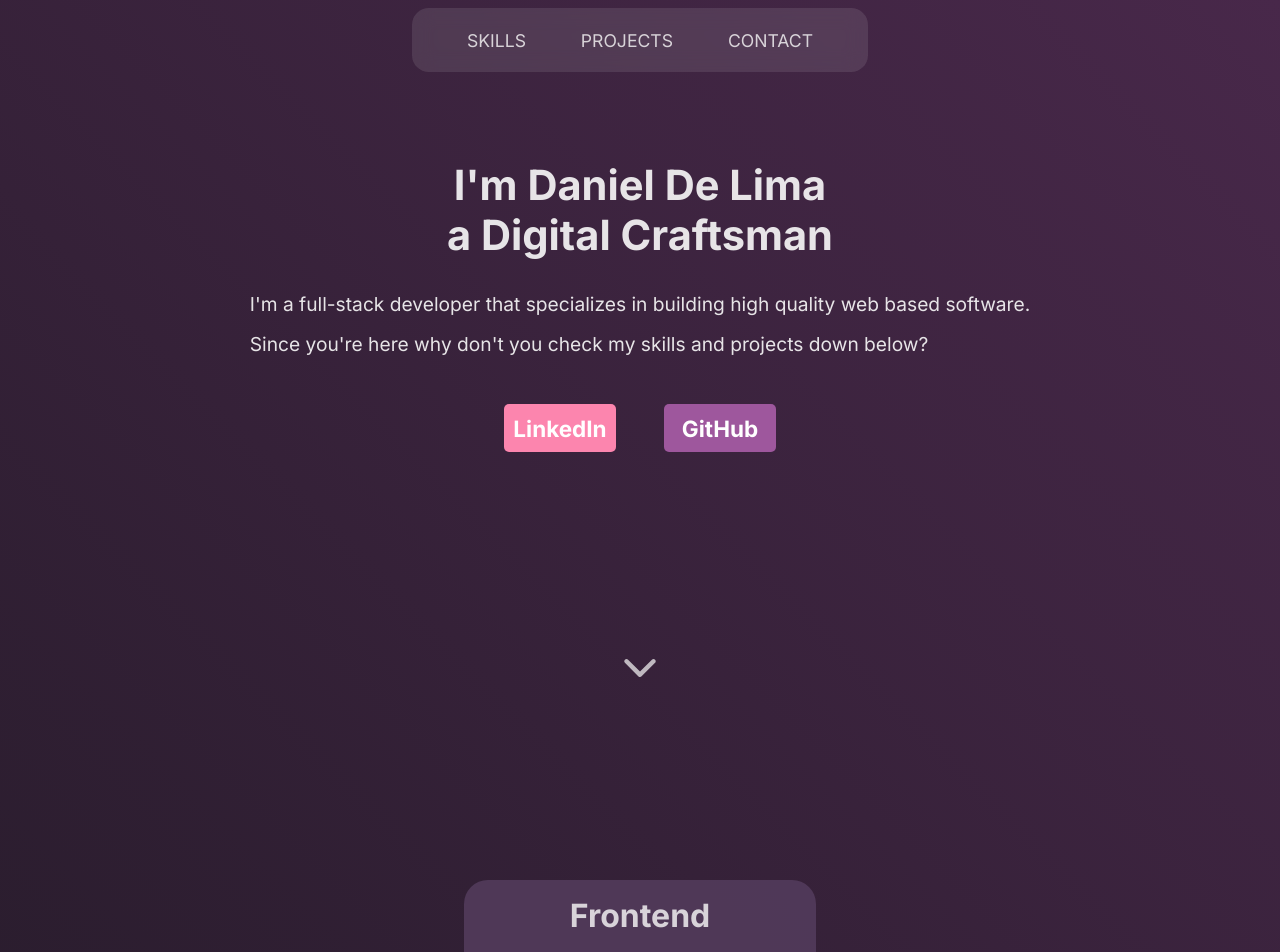
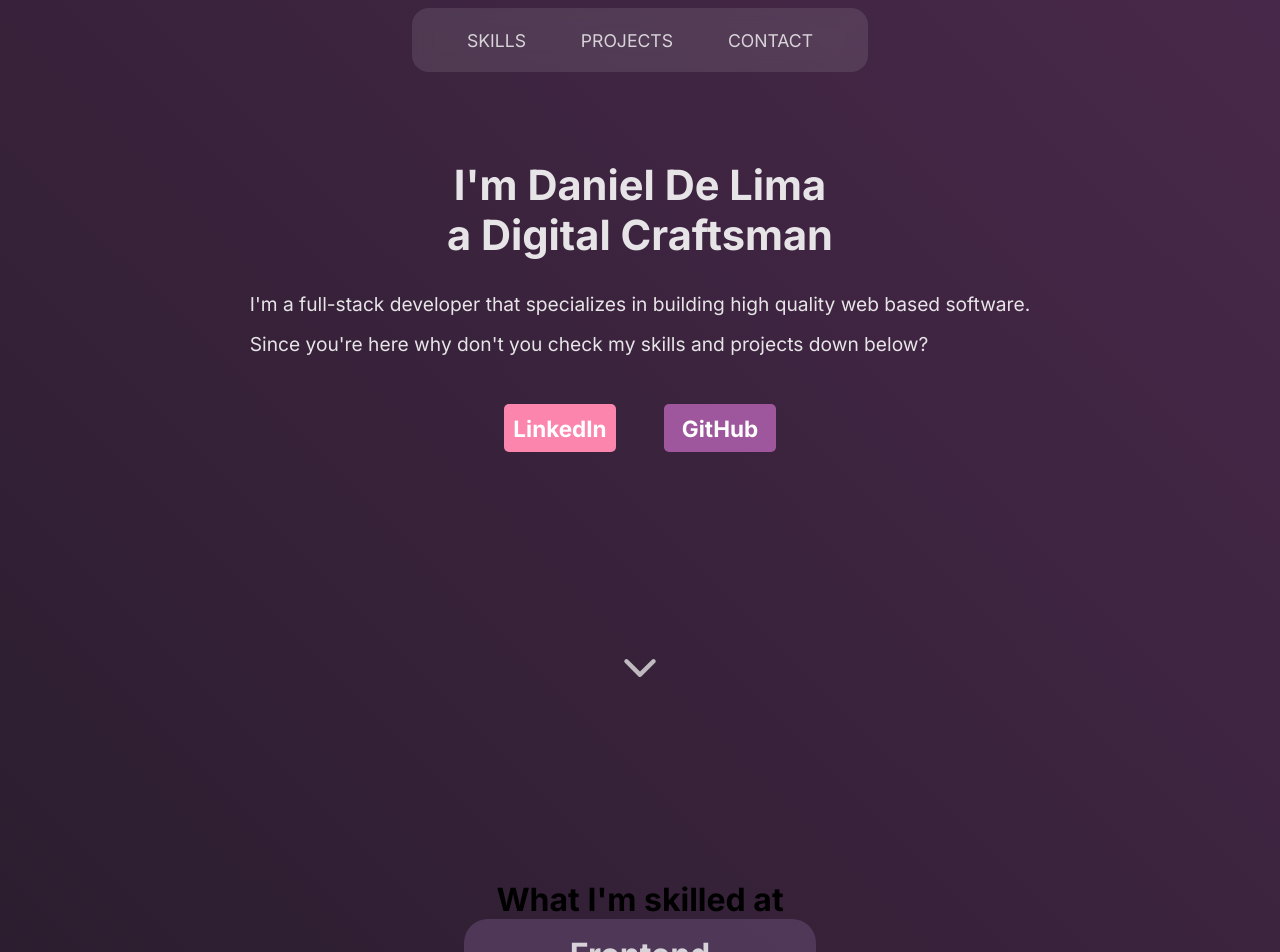
Before and after one commit to dndanli/dndanli-portfolio-v2, a React (Create React App) app in the folder dndanli-portfolio/: page / in a window 1280 px wide. Shown: the top 952 px of the page. Built offline with nearby package versions, Linux system fonts and the light colour scheme.

Commit message:
added skills h1

```diff
--- a/dndanli-portfolio/src/Components/Sections/Skills/Skills.tsx
+++ b/dndanli-portfolio/src/Components/Sections/Skills/Skills.tsx
@@ -8,6 +8,7 @@ type SkillsProps = {
 const Skills = ({ className }: SkillsProps) => {
   return (
     <div className={className} id="skills">
+      <h1 id="skill-title">What I'm skilled at</h1>
       {SkillsData.map((object) => {
         return (
           <StyledSkillsetCard
```
